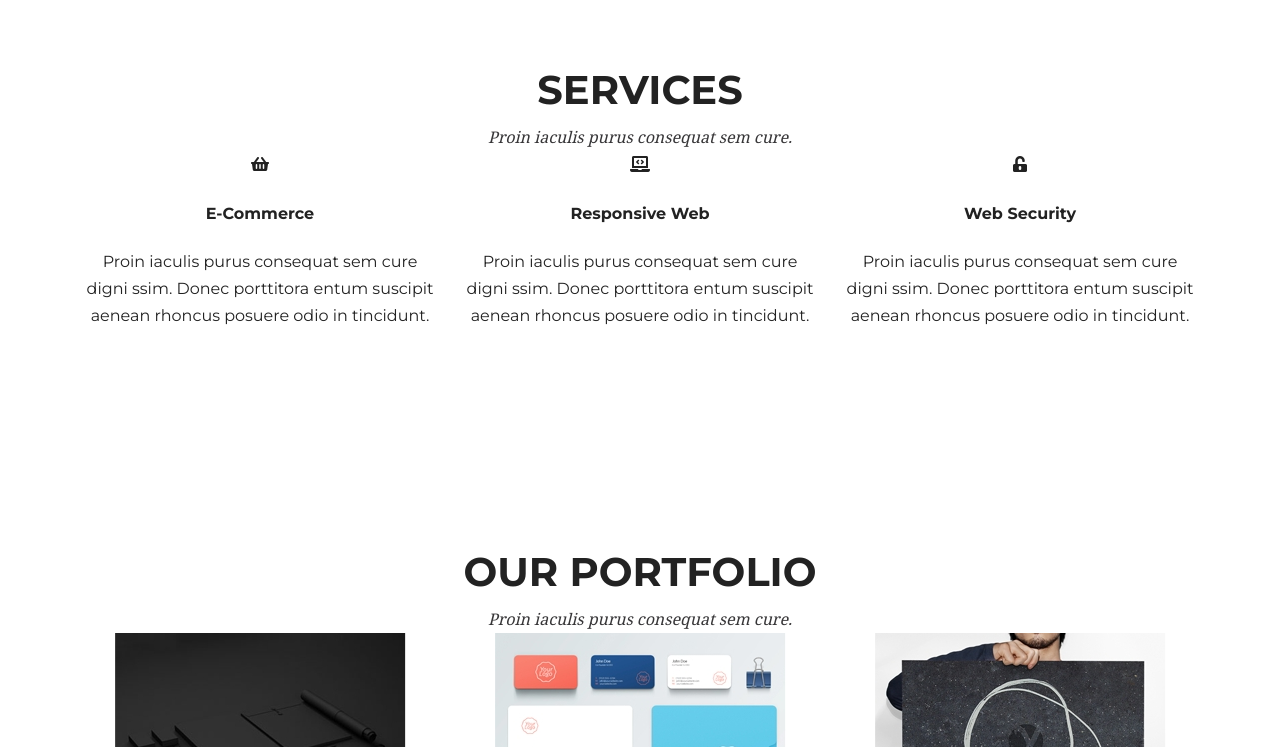
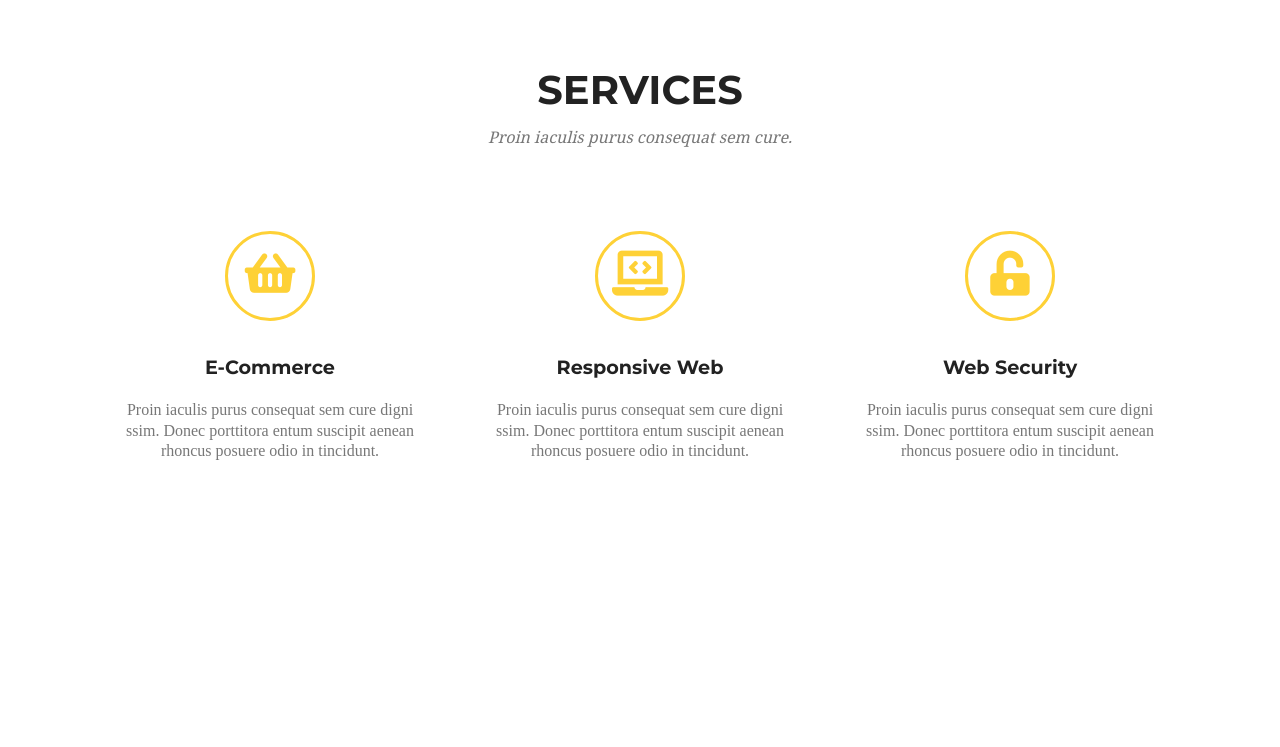
Before and after one commit to Vilgefort/Mini-projekt, a website: page index.html in a window 1280 px wide. Shown: the part 840-1587 px from the top of the page. Drawn offline with Linux system fonts and the light colour scheme.

Commit message:
Styled Services section

```diff
--- a/sass/style.scss
+++ b/sass/style.scss
@@ -1,16 +1,20 @@
 //Variables
 //Fonts
-$fontmain: 'Montserrat';
-$font2:"Noto Serif";
+$fontmain: "Montserrat";
+$font2: "Noto Serif";
+$font3: "Roboto Slab";
 
 //Colors
 $white: #ffffff;
 $yellow: #fed136;
 $darkgrey: #222222;
 $grey: #373638;
+$lightgrey: #777777;
 
 //Global
-*, *::before, *::after {
+*,
+*::before,
+*::after {
   box-sizing: border-box;
 }
 
@@ -39,20 +43,18 @@ section {
     margin: 0;
     font-family: $font2;
     font-style: italic;
-        color: $grey;
+    color: $lightgrey;
   }
 }
-
 
 //Header
 
 header {
   position: relative;
   height: 100vh;
-    background-image: url('/images/back.jpg');
+  background-image: url("../images/back.jpg");
   background-position: center center;
-    background-si
-    ze: cover;
+  background-size: cover;
   background-attachment: fixed;
   nav {
     padding-top: 60px;
@@ -71,14 +73,13 @@ header {
           }
         }
       }
-
     }
   }
   .title {
     position: absolute;
     top: 50%;
     left: 50%;
-            transform: translate(-50%,-50%);
+    transform: translate(-50%, -50%);
     text-align: center;
     h2 {
       font-family: $font2;
@@ -110,18 +111,34 @@ header {
       letter-spacing: 1.5px;
     }
   }
-
 }
 
 //Services
 
 .services {
   .row {
-        margin: 400px 0;
+    margin: 80px 0;
     .col {
-                padding-bottom: 40px;
-                color: red;
-
+      padding: 0 25px;
+      .fas {
+        width: 90px;
+        height: 90px;
+        line-height: 80px;
+        border: 3px solid $yellow;
+        border-radius: 50%;
+        color: $yellow;
+        font-size: 45px;
+      }
+      h4 {
+        margin: 30px 0 0 0;
+        font-weight: 700;
+        font-size: 1.2em;
+      }
+      p {
+        color: $lightgrey;
+        font-family: $font3;
+        line-height: 1.3;
       }
     }
   }
+}
```
Also changed, not shown: css/style.css, 1 other file. Lines whose indentation alone changed are shown as unchanged.
